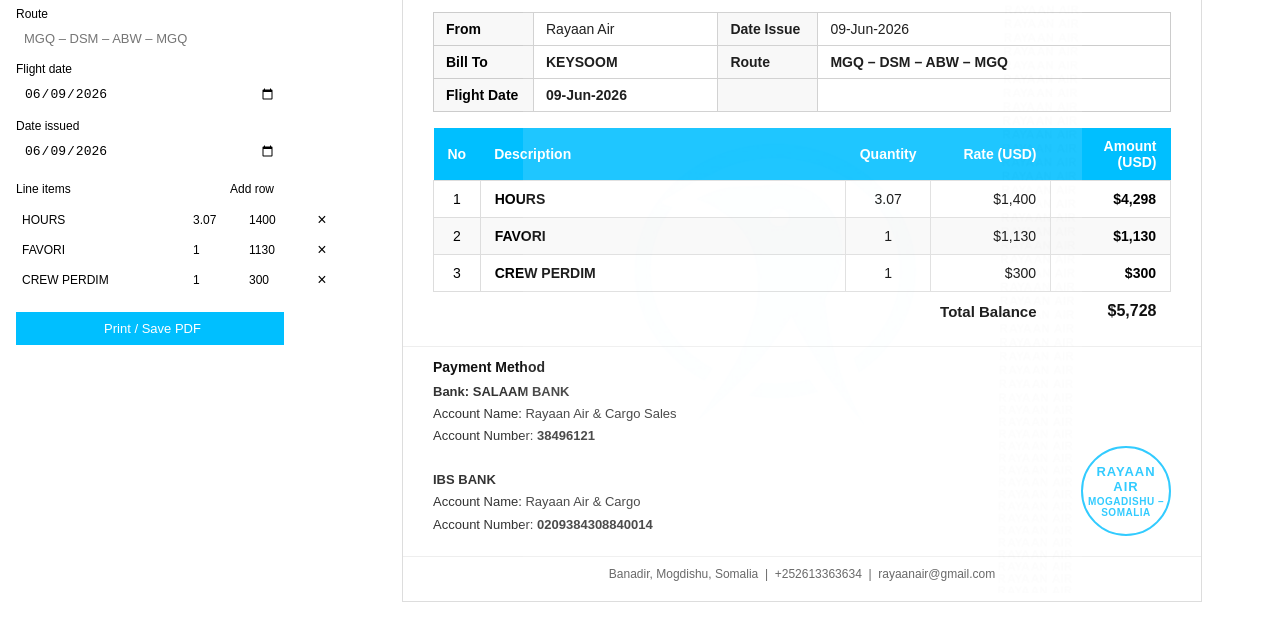
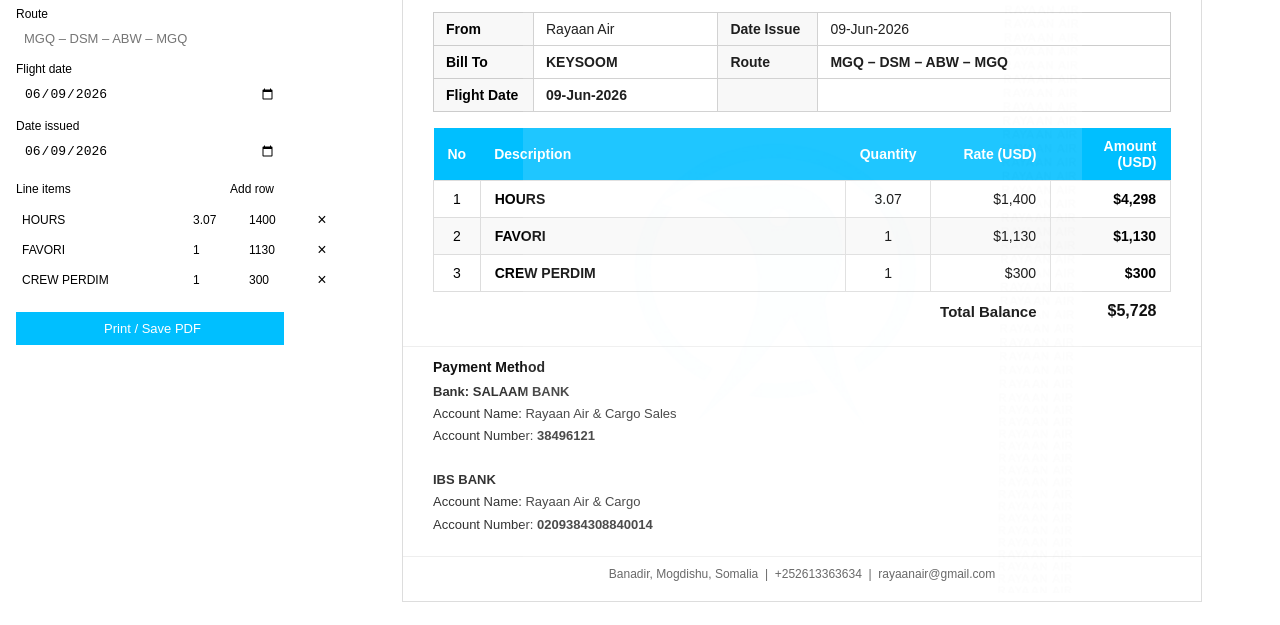
Before and after one commit to huseinhashi/rayaninvoice, a plain HTML site: page index.html in a window 1280 px wide. Shown: the part 175-800 px from the top of the page. Drawn offline with Linux system fonts and the light colour scheme.

Commit message:
Remove invoice stamp from index.html
Removed the invoice stamp section from the HTML.

```diff
--- a/index.html
+++ b/index.html
@@ -334,10 +334,7 @@
           Account Name: Rayaan Air &amp; Cargo<br>
           Account Number: <strong>0209384308840014</strong></p>
         </div>
-        <div class="inv-stamp">
-          <div style="font-size:13px;font-weight:900;color:#00BFFF;letter-spacing:1px">RAYAAN AIR</div>
-          <div style="font-size:10px;color:#00BFFF;margin-top:2px">MOGADISHU – SOMALIA</div>
-        </div>
+
       </div>
 
       <div class="inv-contact">
```
